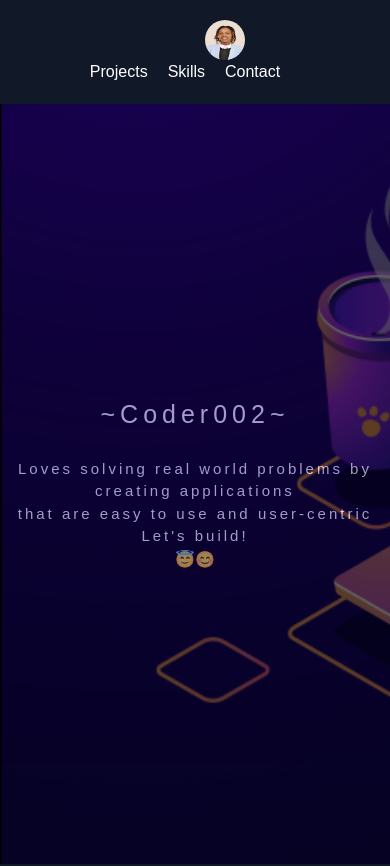
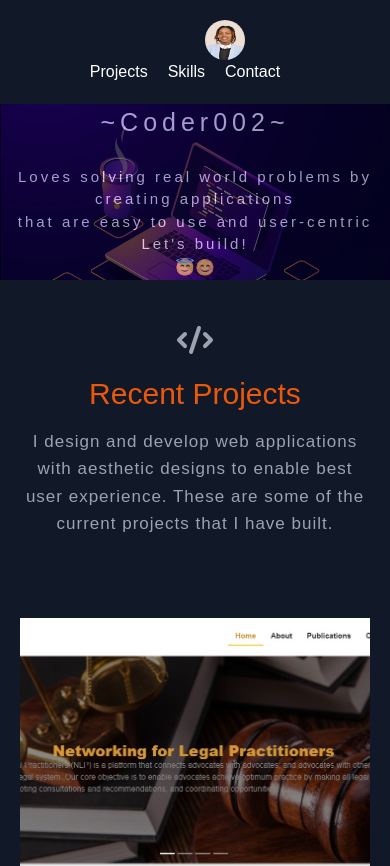
Before and after one commit to Elizabethmwania/my-portfolio, a React (Create React App) app: page / in a window 390 px wide. Shown: the top 866 px of the page. Built offline with nearby package versions, Linux system fonts and the light colour scheme.

Commit message:
ui modification

```diff
--- a/src/styles/app.scss
+++ b/src/styles/app.scss
@@ -75,12 +75,14 @@
      @media screen and (max-width: 768px) {
         .about-container{
             background-image: url('../images/background-barner.png');
+            // background-image: url('../images/lap.jpg');
             background-size: cover;
+            height: fit-content;
             .my-content{
                 margin-top: 0;
                 border-radius: 0%;
                 width: 100%;
-                height: 100%;
+                height: 0%;
                 p{
                     padding: 0%;
                     font-size: 15px;
```
